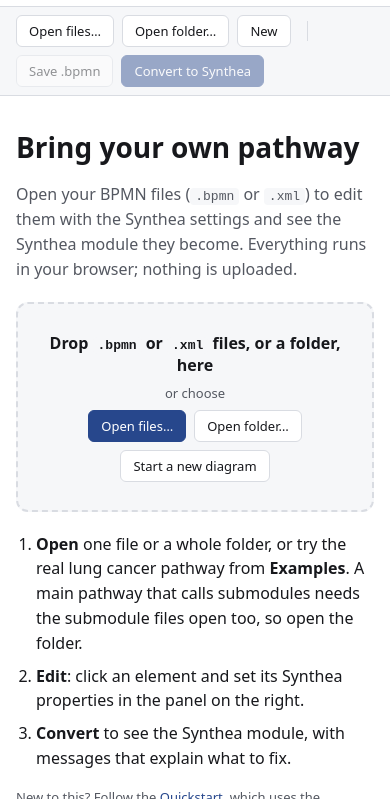
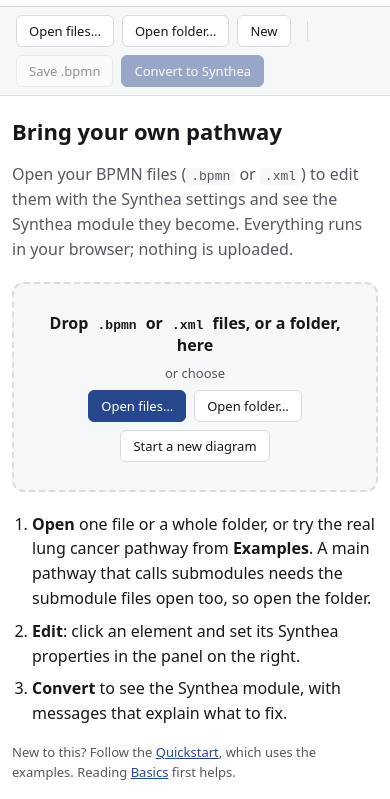
Before and after one commit to forschungsgruppe-digital-health/bpmn-extension-synthea-module, a website built with Vite: page demo/modeler/index.html in a window 390 px wide. Shown: the part 45-844 px from the top of the page. Built offline with nearby package versions, Linux system fonts and the light colour scheme; what bpmn-js would draw is missing.

Commit message:
fix(demo): no dead links under vite dev or Docker; stack the panels on phones; tidy the error toast

```diff
--- a/demo/src/main.js
+++ b/demo/src/main.js
@@ -285,7 +285,7 @@ function addFiles(items) {
     if (added) parts.push(`opened ${added} file${added === 1 ? '' : 's'}`);
     if (replaced) parts.push(`reloaded ${replaced}`);
     if (skipped) parts.push(`skipped ${skipped} that ${skipped === 1 ? 'is' : 'are'} not BPMN`);
-    if (bad.length) toast(`Could not read ${bad.join(', ')}: not a valid BPMN file. ${parts.length ? parts.join(', ') : ''}`, 'error');
+    if (bad.length) toast(`Could not read ${bad.join(', ')}: not a valid BPMN file.${parts.length ? ` Otherwise: ${parts.join(', ')}.` : ''}`, 'error');
     else if (parts.length) toast(parts.join(', ').replace(/^./, (c) => c.toUpperCase()) + '.');
   });
 }
@@ -461,8 +461,25 @@ $('#theme').addEventListener('click', () => {
   try { localStorage.setItem('starlight-theme', next); } catch { /* ignore */ }
 });
 
-// The links back to the site only exist in the built site, not under `vite dev`.
-if (import.meta.env.DEV) document.querySelector('.site-nav').hidden = true;
+// The site (overview, guides, converter result) only exists in the built Pages site, not under
+// `vite dev` or in the Docker container. There, the links lead to the same pages on GitHub, and the
+// ones without a counterpart are hidden: no link should end on a 404.
+if (import.meta.env.DEV) {
+  const repo = 'https://github.com/forschungsgruppe-digital-health/bpmn-extension-synthea-module';
+  const onGithub = {
+    '../': repo,
+    '../start/quickstart/': `${repo}/blob/dev/docs/quickstart.md`,
+    '../start/basics/': `${repo}/blob/dev/docs/basics.md`,
+    '../modeling/modeling-guide/': `${repo}/blob/dev/docs/modeling-guide.md`
+  };
+  for (const a of document.querySelectorAll('a[href^="../"]')) {
+    const target = onGithub[a.getAttribute('href')];
+    if (!target) { a.hidden = true; continue; }
+    a.href = target;
+    a.target = '_blank';
+    a.rel = 'noopener';
+  }
+}
 
 const converterPanel = initConverterPanel({
   getXml: async () => (await modeler.saveXML({ format: true })).xml,
--- a/demo/src/style.css
+++ b/demo/src/style.css
@@ -382,3 +382,12 @@ body:not(.has-files) #properties { display: none; }
 }
 .toolbar #examples-menu button:hover { background: var(--accent-low); }
 #examples-menu small { color: var(--text-muted); font-size: 11px; }
+
+/* Phones: the properties panel goes below the diagram instead of covering it. */
+@media (max-width: 700px) {
+  .content { flex-direction: column; }
+  .stage { flex: 1 1 55%; min-height: 0; }
+  #properties { width: auto; flex: 0 0 40%; border-left: 0; border-top: 1px solid var(--border); }
+  #welcome { padding: 20px 12px; }
+  .welcome-card h1 { font-size: 22px; }
+}
```
